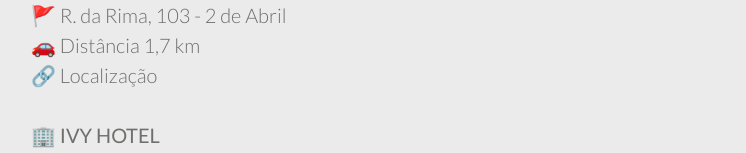
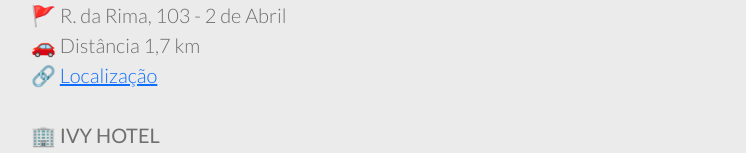
Before and after one commit to diocese-ji-parana/eventos-v1, a plain HTML site: page index.html in a window 1280 px wide. Shown: the part 3631-3784 px from the top of the page, without its empty margins (259-1005 px from the left). Drawn offline with nearby package versions, Linux system fonts and the light colour scheme; files whose address does not match are found by name.

Commit message:
localização hotel

```diff
--- a/index.html
+++ b/index.html
@@ -144,7 +144,7 @@
                 </div>
                 <div>
                     <h4 class="text-start">• Quais são as opções de hotéis mais próximos do local do evento?<br></h4>
-                    <p class="lead text-start"><strong>🏢 Larison Hotéis</strong><br>🚩 Av. Mal. Rondon, 1800 - Bairro Centro<br>🚗 Distância 2 km<br>🔗&nbsp;<a href="https://maps.app.goo.gl/NKHKVAPQKkewARQd9" target="_blank">Localização</a><br><br>🏢 <strong>Hotel Porto Rico</strong><br>🚩 R. da Rima, 103 - 2 de Abril<br>🚗 Distância 1,7 km<br>🔗 Localização<br><br>🏢 <strong>IVY HOTEL</strong><br>🚩 R. Dom Augusto, 1863 - Bairro Centro<br>🚗 Distância 1,8 km<br>🔗 <a href="https://maps.app.goo.gl/Vhz3q1drADiWDQFr9" target="_blank">Localização</a><br><br>🏢 <strong>Hotel Jacone</strong><br>🚩 R. Dois de Abril, 1530 - Bairro Centro<br>🚗 Distância 1,8 km<br>🔗 <a href="https://maps.app.goo.gl/QCwMQt3XRG6Wq9Ad7" target="_blank">Localização</a><br><br>🏢 <strong>Hotel Chale</strong><br>🚩 R. Cap. Silvio, 64 - Bairro Centro<br>🚗 Distância 1,9 km<br>🔗 <a href="https://maps.app.goo.gl/Ex4D2yPgQnVstBur7">Localização</a><br></p>
+                    <p class="lead text-start"><strong>🏢 Larison Hotéis</strong><br>🚩 Av. Mal. Rondon, 1800 - Bairro Centro<br>🚗 Distância 2 km<br>🔗&nbsp;<a href="https://maps.app.goo.gl/NKHKVAPQKkewARQd9" target="_blank">Localização</a><br><br>🏢 <strong>Hotel Porto Rico</strong><br>🚩 R. da Rima, 103 - 2 de Abril<br>🚗 Distância 1,7 km<br>🔗 <a href="https://maps.app.goo.gl/mqmWJxnbpro227Zu6" target="_blank">Localização</a><br><br>🏢 <strong>IVY HOTEL</strong><br>🚩 R. Dom Augusto, 1863 - Bairro Centro<br>🚗 Distância 1,8 km<br>🔗 <a href="https://maps.app.goo.gl/Vhz3q1drADiWDQFr9" target="_blank">Localização</a><br><br>🏢 <strong>Hotel Jacone</strong><br>🚩 R. Dois de Abril, 1530 - Bairro Centro<br>🚗 Distância 1,8 km<br>🔗 <a href="https://maps.app.goo.gl/QCwMQt3XRG6Wq9Ad7" target="_blank">Localização</a><br><br>🏢 <strong>Hotel Chale</strong><br>🚩 R. Cap. Silvio, 64 - Bairro Centro<br>🚗 Distância 1,9 km<br>🔗 <a href="https://maps.app.goo.gl/Ex4D2yPgQnVstBur7">Localização</a><br></p>
                 </div>
             </div>
         </div>
```
